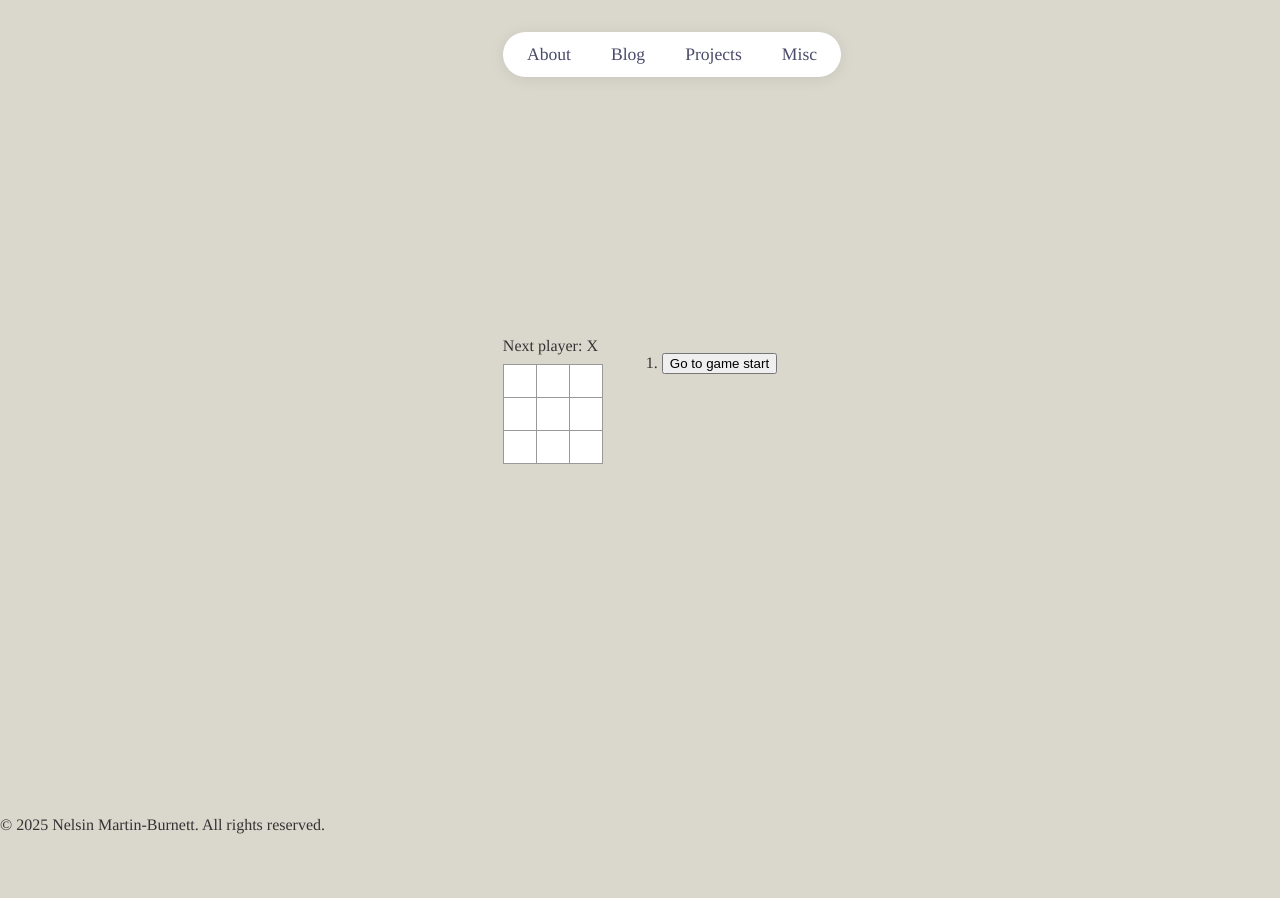
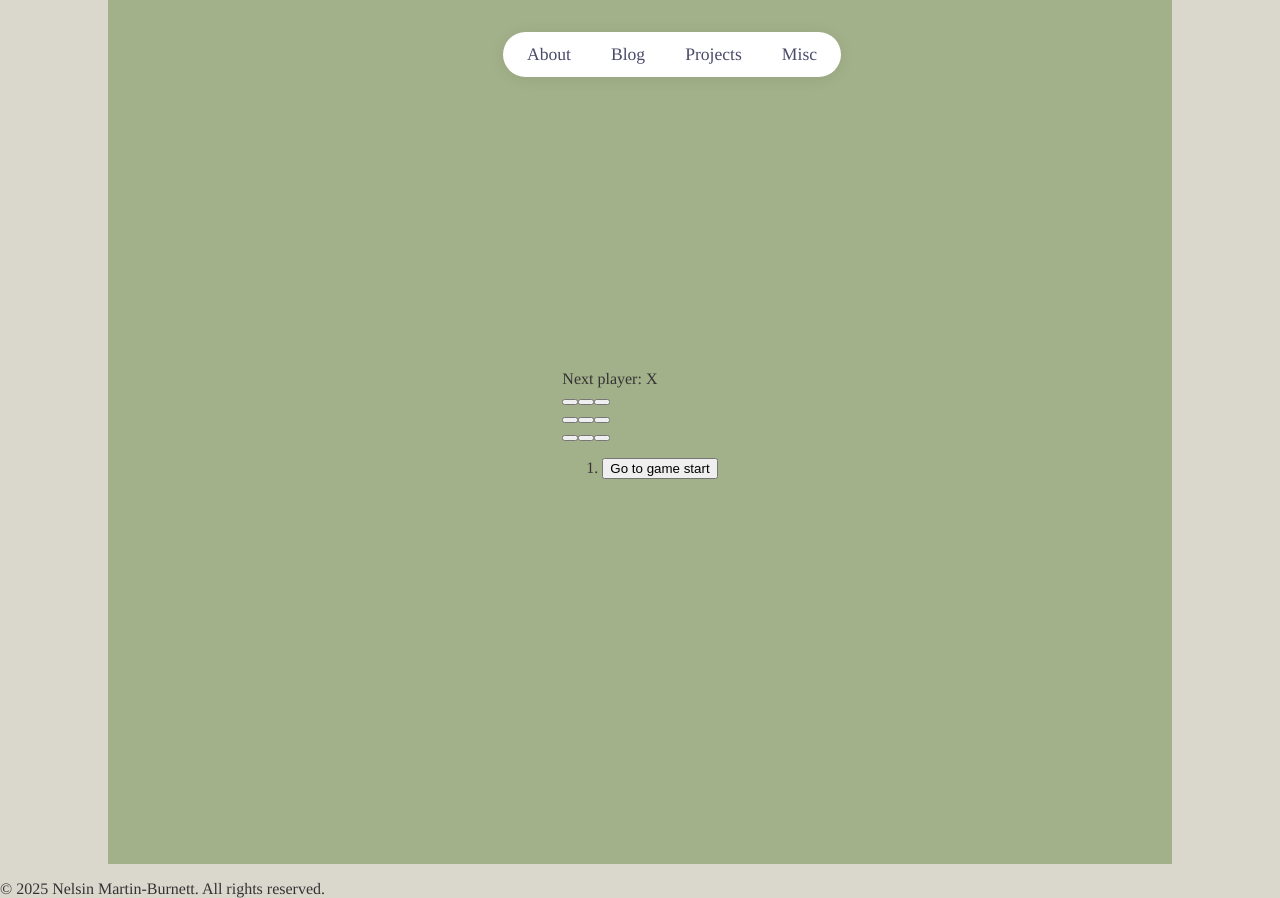
Before and after one commit to NelsinMB/my-blog, a Next.js app: page /misc in a window 1280 px wide. Before the commit the page ends 834 px from the top, so only its background shows below. Built offline with nearby package versions, Linux system fonts and the light colour scheme.

Commit message:
Uniformizes the page setup

```diff
--- a/app/about/page.js
+++ b/app/about/page.js
@@ -52,7 +52,7 @@ export default function AboutPage() {
   }, []);
 
   return (
-    <div className={styles.container}>
+    <div className="container">
 
       <main className={styles.main}>
         <section className={`${styles.hero} ${styles.fadeIn}`}>
--- a/app/misc/page.js
+++ b/app/misc/page.js
@@ -3,7 +3,7 @@ import TicTacToe from "../../components/Tictactoe";
 
 export default function Page() {
   return (
-    <div
+    <div className = "container"
       style={{
         display: "flex",
         justifyContent: "center", // centers horizontally
--- a/app/page.js
+++ b/app/page.js
@@ -1,5 +1,9 @@
 // app/page.js
 
 export default function Home() {
+  return (
+    <div className="container">
 
+    </div>
+  )
 }
--- a/app/projects/Projects.module.css
+++ b/app/projects/Projects.module.css
@@ -1,11 +1,7 @@
 /* Projects.module.css */
 
 /* Overall container for the projects page */
-.projects {
-  padding: 6rem 2rem;
-  background-color: #f5f3ef;
-  min-height: 100vh;
-}
+
 
 /* Content centering */
 .projectsContent {
--- a/app/projects/page.js
+++ b/app/projects/page.js
@@ -17,9 +17,9 @@ const projects = [
   // Add more projects as needed
 ];
 
-function Projects() {
+export default function Projects() {
   return (
-    <section className={styles.projects}>
+    <section className="container">
       <div className={styles.projectsContent}>
         <h1>Projects</h1>
         <div className={styles.projectsGrid}>
@@ -37,5 +37,3 @@ function Projects() {
     </section>
   );
 }
-
-export default Projects;
--- a/app/styles/globals.css
+++ b/app/styles/globals.css
@@ -19,6 +19,18 @@ body, html {
 /* Main Content Area */
 main {
   flex: 1;
+}
+
+.container {
+  min-height: 100vh;
+  display: flex;
+  flex-direction: column;
+  max-width: 1000px;
+  align-items: center;
+  margin: 0 auto;
+  padding: 2rem;
+  background-color: var(--background-color, #a3b18a);
+  font-family: 'Times';
 }
 
 /* Navbar Styles */
@@ -77,36 +89,3 @@ main {
   font-size: 0.9rem;
   border-top: 1px solid #eaeaea;
 }
-
-.square {
-  background: #fff;
-  border: 1px solid #999;
-  float: left;
-  font-size: 24px;
-  font-weight: bold;
-  line-height: 34px;
-  height: 34px;
-  margin-right: -1px;
-  margin-top: -1px;
-  padding: 0;
-  text-align: center;
-  width: 34px;
-}
-
-.board-row:after {
-  clear: both;
-  content: '';
-  display: table;
-}
-
-.status {
-  margin-bottom: 10px;
-}
-.game {
-  display: flex;
-  flex-direction: row;
-}
-
-.game-info {
-  margin-left: 20px;
-}
--- a/app/writing/page.js
+++ b/app/writing/page.js
@@ -6,7 +6,7 @@ export default async function WritingPage() {
   const allPostsData = getSortedPostsData();
 
   return (
-    <div>
+    <div className="container">
       {allPostsData.map(post => (
         <div key={post.slug}>{post.title}</div>
       ))}
```
